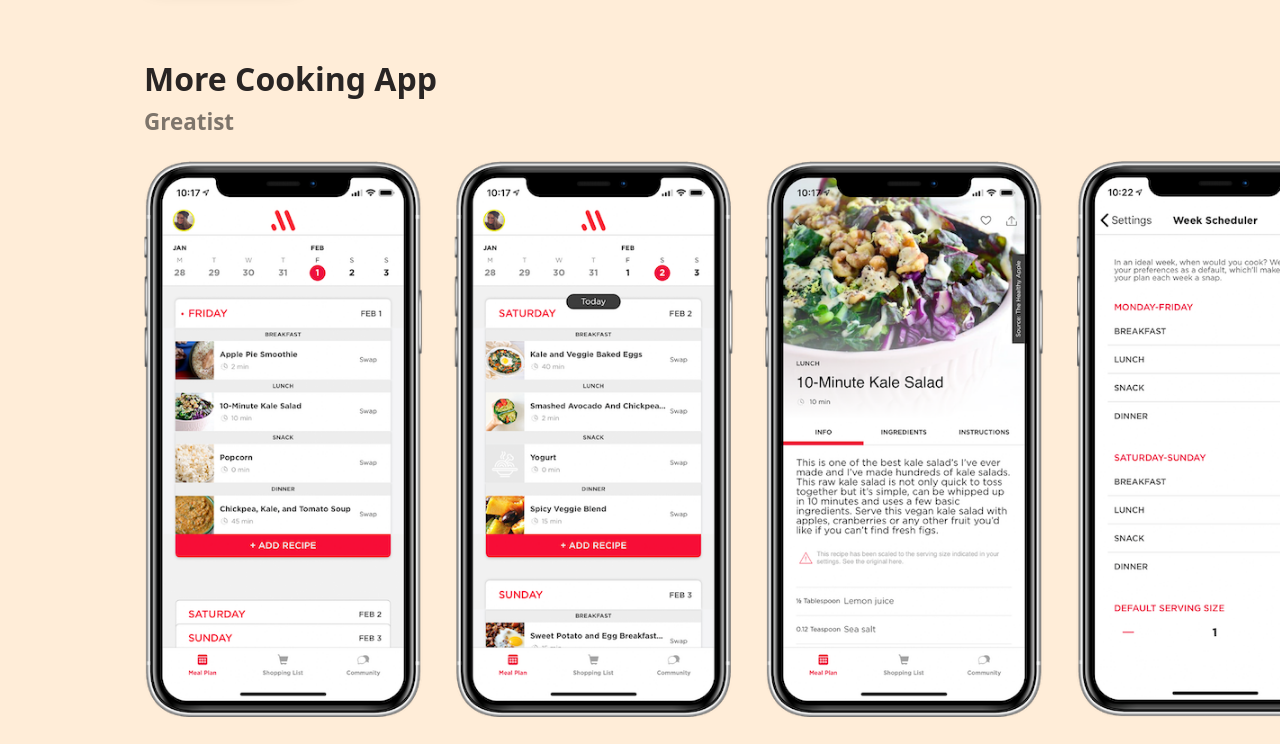
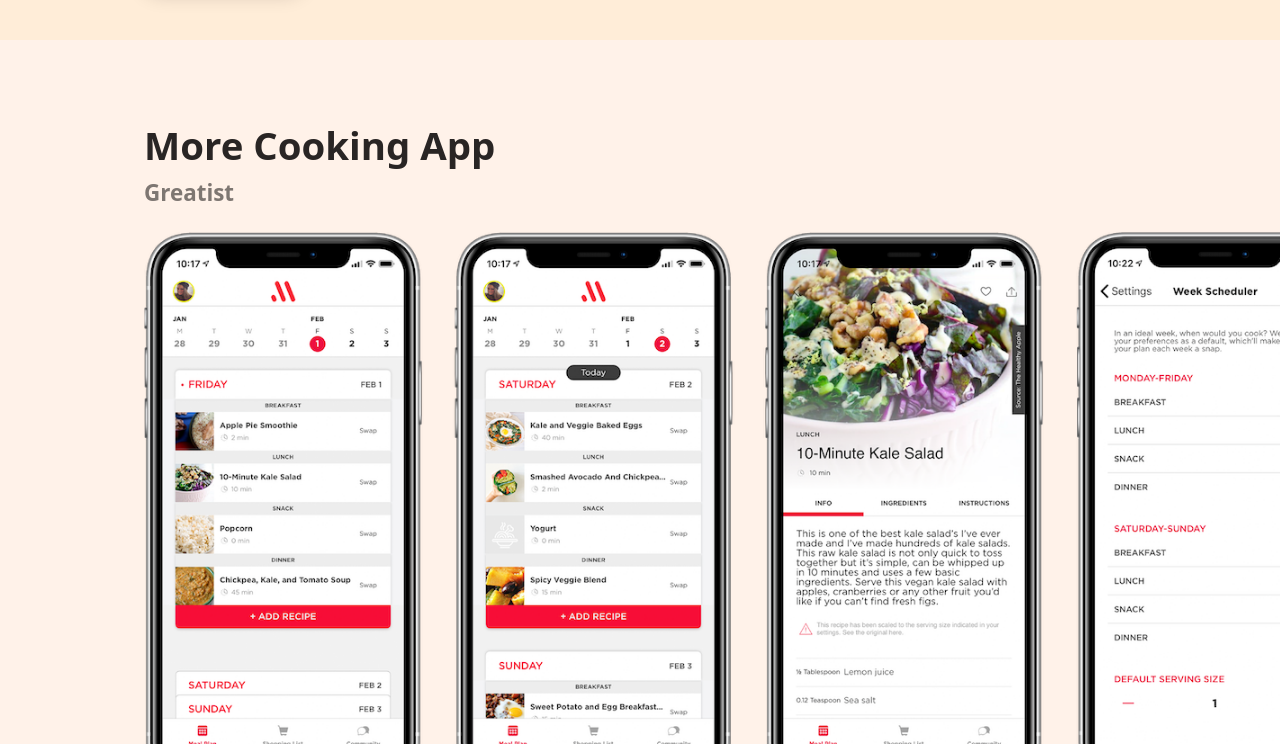
Before and after one commit to simonhau/ios-portfolio, a plain HTML site: page index.html in a window 1280 px wide. Shown: the part 1400-2144 px from the top of the page. Drawn offline with Linux system fonts and the light colour scheme.

Commit message:
Style update

```diff
--- a/index.html
+++ b/index.html
@@ -16,7 +16,7 @@
       <h1>Simon Hau</h1><h2>iOS apps portfolio</h2>
     </header>
     <main>
-      <div class="part">
+      <div class="app-section">
         <div class="app-title">
           <h3>Fubo: Watch Live TV & Sports</h3>
           <div class="company">fuboTV</div>
@@ -71,7 +71,7 @@
 
       </div>
 
-      <div class="part">
+      <div class="app-section">
         <div class="app-title">
           <h3>More Cooking App</h3>
           <div class="company">Greatist</div>
@@ -99,7 +99,7 @@
 
       </div>
 
-      <div class="part">
+      <div class="app-section">
         <div class="app-title">
           <h3>Sportaneous</h3>
             <div class="company">Sportaneous</div>
--- a/style.css
+++ b/style.css
@@ -1,5 +1,4 @@
 :root {
-  /*--main-color: 255, 240, 223;*/
   --main-color: 255, 237, 216;
   --dark-color: 41, 37, 36;
 }
@@ -64,8 +63,8 @@
   }
 }
 
-.part {
-  margin-top: 5rem;
+.app-section {
+  padding: 2.5rem 0;
   @media (max-width: 800px) {
     margin-top: 4rem;
   }
@@ -73,6 +72,11 @@
     margin-top: 3rem;
   }
 }
+
+.app-section:nth-child(2n) {
+  background: rgb(255, 242, 233);
+}
+
 
 main {
   font-size: 1.4rem;
@@ -86,7 +90,7 @@
 
   h3 {
     margin-bottom: 0.4rem;
-    font-size: 2rem;
+    font-size: 2.4rem;
     @media (max-width: 800px) {
       font-size: 1.6rem;
     }
```
